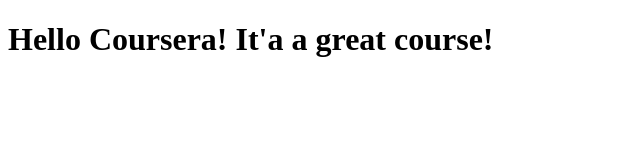
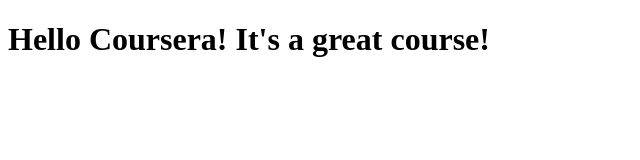
Before and after one commit to lindsaysayre/coursera-test, a plain HTML site: page site/index.html in a window 1280 px wide. Shown: the full height of the page, 0-640 px from the left. Drawn offline with Linux system fonts and the light colour scheme.

Commit message:
Fixted a typo.

```diff
--- a/site/index.html
+++ b/site/index.html
@@ -4,6 +4,6 @@
 	<title>Hello Coursera!</title>
 </head>
 <body>
-<h1>Hello Coursera! It'a a great course!</h1>
+<h1>Hello Coursera! It's a great course!</h1>
 </body>
 </html>
```
